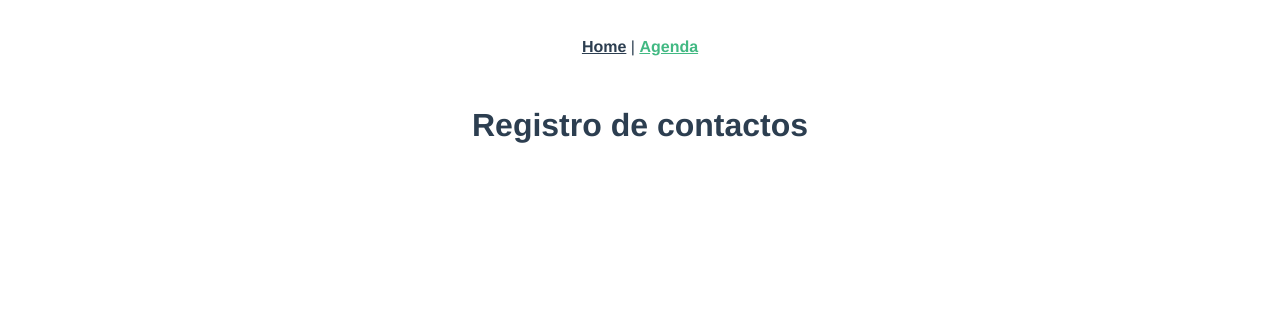
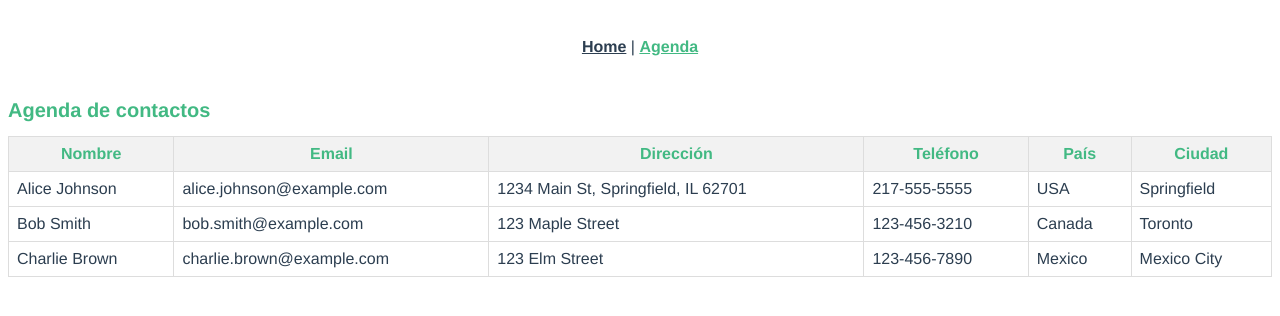
Before and after one commit to adhes14/agenda_vue, a Vue app: page /agenda in a window 1280 px wide. Shown: the top 316 px of the page. Built offline with nearby package versions, Linux system fonts and the light colour scheme.

Commit message:
listar contactos

```diff
--- a/src/views/AgendaView.vue
+++ b/src/views/AgendaView.vue
@@ -1,6 +1,28 @@
 <template>
   <div>
     <h1>{{ titulo }}</h1>
+    <table>
+      <thead>
+        <tr>
+          <th>Nombre</th>
+          <th>Email</th>
+          <th>Dirección</th>
+          <th>Teléfono</th>
+          <th>País</th>
+          <th>Ciudad</th>
+        </tr>
+      </thead>
+      <tbody>
+        <tr v-for="contacto in contactos" :key="contacto.id">
+          <td>{{ contacto.name }}</td>
+          <td>{{ contacto.email }}</td>
+          <td>{{ contacto.address }}</td>
+          <td>{{ contacto.phone }}</td>
+          <td>{{ contacto.country }}</td>
+          <td>{{ contacto.city }}</td>
+        </tr>
+      </tbody>
+    </table>
   </div>
 </template>
 
@@ -9,8 +31,64 @@ export default {
   name: 'AgendaView',
   data() {
     return {
-      titulo: 'Registro de contactos'
+      titulo: 'Agenda de contactos',
+      contactos: [
+        {
+          id: 1,
+          name: 'Alice Johnson',
+          email: 'alice.johnson@example.com',
+          address: '1234 Main St, Springfield, IL 62701',
+          phone: '217-555-5555',
+          country: 'USA',
+          city: 'Springfield',
+        },
+        {
+          id: 2,
+          name: 'Bob Smith',
+          email: 'bob.smith@example.com',
+          address: '123 Maple Street',
+          phone: '123-456-3210',
+          country: 'Canada',
+          city: 'Toronto',
+        },
+        {
+          id: 3,
+          name: 'Charlie Brown',
+          email: 'charlie.brown@example.com',
+          address: '123 Elm Street',
+          phone: '123-456-7890',
+          country: 'Mexico',
+          city: 'Mexico City',
+        },
+      ]
     }
   }
 }
 </script>
+
+<style scoped>
+h1 {
+  text-align: left;
+  color: #42b983;
+  font-size: 20px;
+}
+
+table {
+  width: 100%;
+  border-collapse: collapse;
+}
+
+th, td {
+  border: 1px solid #ddd;
+  padding: 8px;
+}
+
+th {
+  background-color: #f2f2f2;
+  color: #42b983;
+}
+
+td {
+  text-align: left;
+}
+</style>
```
